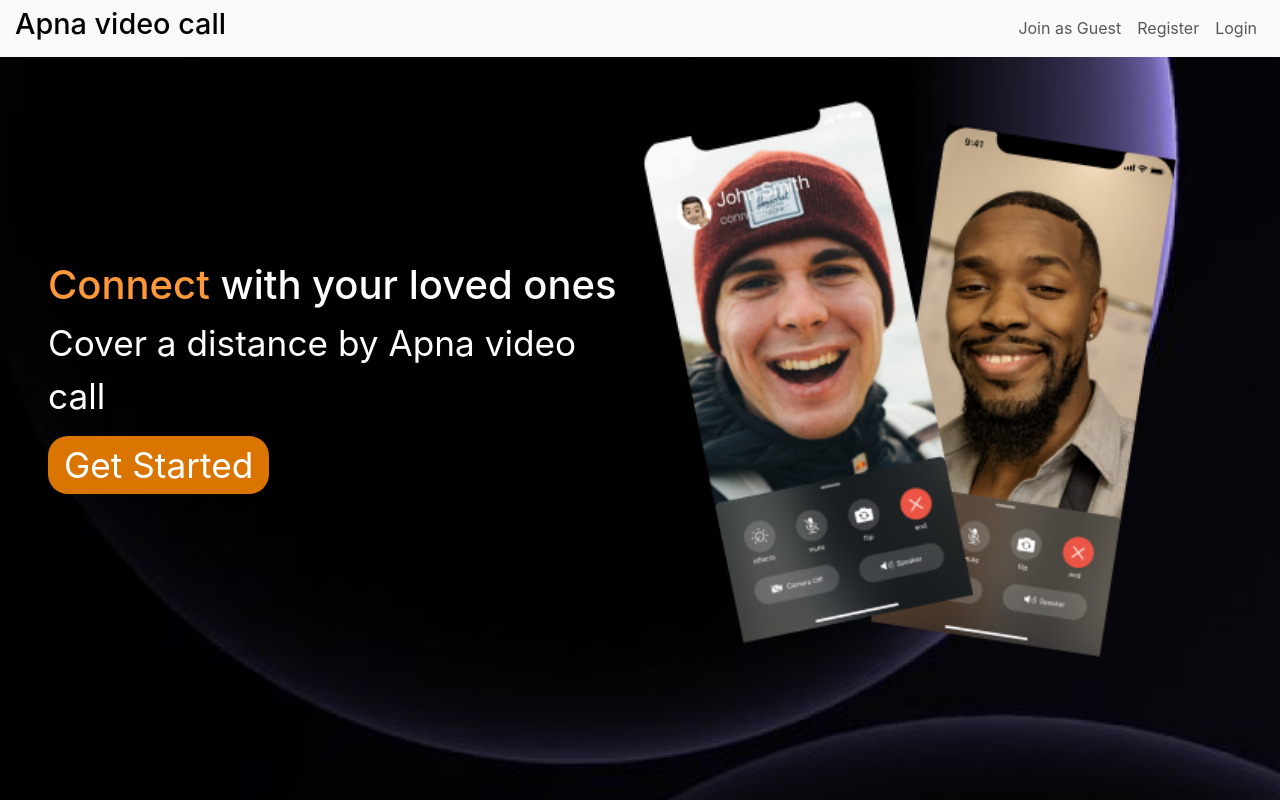
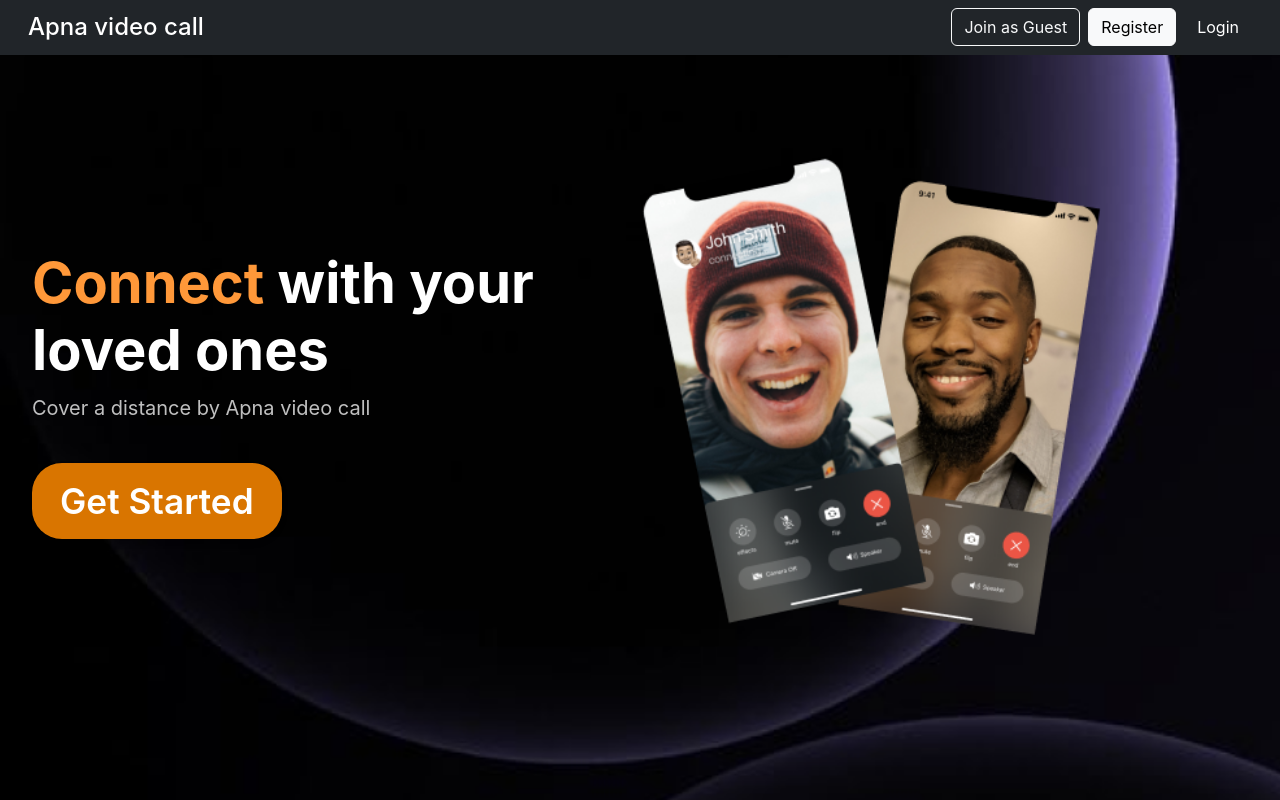
Before and after one commit to ramkrishna415/ApnaVideocall, a React (Create React App) app in the folder frontend/: page / in a window 1280 px wide. Built offline with nearby package versions, Linux system fonts and the light colour scheme.

Commit message:
some changed

```diff
--- a/frontend/src/pages/landing.jsx
+++ b/frontend/src/pages/landing.jsx
@@ -1,3 +1,103 @@
+// import React from "react";
+// import { Link, useNavigate } from "react-router-dom";
+// import "../App.css";
+
+// export default function LandingPage() {
+//   const navigate = useNavigate();
+
+//   return (
+//     <div className="landingPageContainer">
+//       {/* Bootstrap Navbar */}
+//       <nav className="navbar navbar-expand-lg navbar-light bg-light"
+//        style={{padding: "2px 3px", minHeight: "35px"}}>
+//         <div className="container-fluid">
+//           {/* Brand */}
+//           <div className='navHeader navbar-brand'>
+//           <h2>Apna video call</h2>
+
+//         </div>
+
+//           {/* Hamburger button */}
+//           <button
+//             className="navbar-toggler"
+//             type="button"
+//             data-bs-toggle="collapse"
+//             data-bs-target="#navbarNav"
+//             aria-controls="navbarNav"
+//             aria-expanded="false"
+//             aria-label="Toggle navigation"
+//           >
+//             <span className="navbar-toggler-icon"></span>
+//           </button>
+
+//           {/* Collapsible Menu */}
+//           <div className="collapse navbar-collapse" id="navbarNav">
+//             <ul className="navbar-nav ms-auto">
+//               <li className="nav-item">
+//                 <button
+//                   className="btn nav-link"
+//                   onClick={() => navigate("/q23qsc")}
+//                 >
+//                   Join as Guest
+//                 </button>
+//               </li>
+//               <li className="nav-item">
+//                 <button
+//                   className="btn nav-link"
+//                   onClick={() => navigate("/auth")}
+//                 >
+//                   Register
+//                 </button>
+//               </li>
+//               <li className="nav-item">
+//                 <button
+//                   className="btn nav-link"
+//                   onClick={() => navigate("/auth")}
+//                 >
+//                   Login
+//                 </button>
+//               </li>
+//             </ul>
+//           </div>
+//         </div>
+//       </nav>
+
+//       {/* Landing Content */}
+//       <div className="landingMainContainer d-flex flex-column flex-lg-row align-items-center">
+//         <div className="text-center text-lg-start">
+//           <h1>
+//             <span style={{ color: "#FF9839" }}>Connect</span> with your loved
+//             ones
+//           </h1>
+//           <p>Cover a distance by Apna video call</p>
+//          <Link
+//   to="/auth"
+//   style={{
+//     background: "#D97500",
+//     color: "white",
+//     width: "fit-content",
+//     padding: "8px 16px",
+//     borderRadius: "20px",
+//     marginTop: "1.9rem",
+//     textDecoration: "none"
+//   }}
+// >
+//   Get Started
+// </Link>
+//         </div>
+//         <div className="mt-4 mt-lg-0">
+//           <img src="/mobile.png" alt="App Preview" className="img-fluid" />
+//         </div>
+//       </div>
+//     </div>
+//   );
+// }
+
+
+
+
+
+
 import React from "react";
 import { Link, useNavigate } from "react-router-dom";
 import "../App.css";
@@ -8,14 +108,15 @@ export default function LandingPage() {
   return (
     <div className="landingPageContainer">
       {/* Bootstrap Navbar */}
-      <nav className="navbar navbar-expand-lg navbar-light bg-light"
-       style={{padding: "2px 3px", minHeight: "35px"}}>
+      <nav className="navbar navbar-expand-lg navbar-dark bg-dark" // Dark theme mobile par accha dikhega text readability ke liye
+       style={{ padding: "8px 16px", minHeight: "50px" }}>
         <div className="container-fluid">
           {/* Brand */}
-          <div className='navHeader navbar-brand'>
-          <h2>Apna video call</h2>
-
-        </div>
+          <Link to="/" className="navbar-brand m-0">
+            <h2 className="m-0" style={{ fontSize: "1.5rem", fontWeight: "500", color: "white" }}>
+              Apna video call
+            </h2>
+          </Link>
 
           {/* Hamburger button */}
           <button
@@ -32,10 +133,10 @@ export default function LandingPage() {
 
           {/* Collapsible Menu */}
           <div className="collapse navbar-collapse" id="navbarNav">
-            <ul className="navbar-nav ms-auto">
+            <ul className="navbar-nav ms-auto gap-2 mt-2 mt-lg-0 text-center"> {/* Mobile me gap aur center alignment diya */}
               <li className="nav-item">
                 <button
-                  className="btn nav-link"
+                  className="btn btn-outline-light w-100" // Mobile par achha button look diya
                   onClick={() => navigate("/q23qsc")}
                 >
                   Join as Guest
@@ -43,7 +144,7 @@ export default function LandingPage() {
               </li>
               <li className="nav-item">
                 <button
-                  className="btn nav-link"
+                  className="btn btn-light w-100"
                   onClick={() => navigate("/auth")}
                 >
                   Register
@@ -51,7 +152,7 @@ export default function LandingPage() {
               </li>
               <li className="nav-item">
                 <button
-                  className="btn nav-link"
+                  className="btn text-white w-100"
                   onClick={() => navigate("/auth")}
                 >
                   Login
@@ -63,30 +164,41 @@ export default function LandingPage() {
       </nav>
 
       {/* Landing Content */}
-      <div className="landingMainContainer d-flex flex-column flex-lg-row align-items-center">
-        <div className="text-center text-lg-start">
-          <h1>
-            <span style={{ color: "#FF9839" }}>Connect</span> with your loved
-            ones
+      <div className="landingMainContainer container-fluid d-flex flex-column flex-lg-row align-items-center justify-content-center justify-content-lg-between" style={{ minHeight: "85vh", padding: "2rem" }}>
+        <div className="text-center text-lg-start d-flex flex-column align-items-center align-items-lg-start">
+          <h1 className="display-4 fw-bold"> {/* Responsive Heading */}
+            <span style={{ color: "#FF9839" }}>Connect</span> with your loved ones
           </h1>
-          <p>Cover a distance by Apna video call</p>
+          <p className="fs-5 opacity-75">Cover a distance by Apna video call</p>
+
+          {/* Get Started Button Fixed */}
           <Link
             to="/auth"
             style={{
+              display: "inline-block", // Isse padding aur margin sahi kaam karegi
               background: "#D97500",
               color: "white",
               width: "fit-content",
-    padding: "8px 16px",
-    borderRadius: "20px",
-    marginTop: "1.9rem",
-    textDecoration: "none"
+              padding: "12px 28px",
+              borderRadius: "30px",
+              marginTop: "1.5rem",
+              textDecoration: "none",
+              fontWeight: "600",
+              boxShadow: "0 4px 6px rgba(0,0,0,0.1)"
             }}
           >
             Get Started
           </Link>
         </div>
-        <div className="mt-4 mt-lg-0">
-          <img src="/mobile.png" alt="App Preview" className="img-fluid" />
+
+        {/* Responsive Image Wrapper */}
+        <div className="mt-5 mt-lg-0 text-center">
+          <img
+            src="/mobile.png"
+            alt="App Preview"
+            className="img-fluid"
+            style={{ maxHeight: "60vh", objectFit: "contain" }} // Image zyada badi na ho mobile par
+          />
         </div>
       </div>
     </div>
```
Lines whose indentation alone changed are shown as unchanged.
